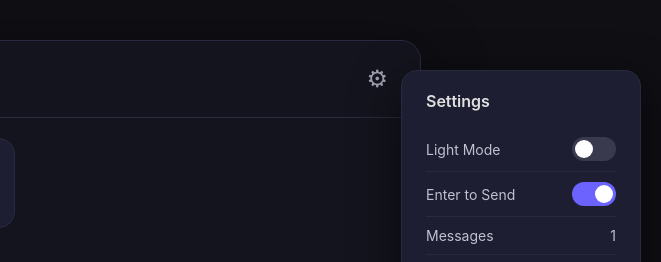
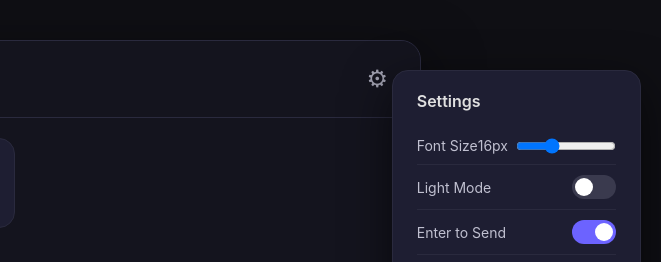
Before and after one commit to saschool12/Jhonnychatbox, a website: page index.html in a window 1280 px wide. Both pictures are taken after a click on the button "Settings". Shown: the top 262 px of the page, 619-1280 px from the left. Drawn offline with Linux system fonts and the light colour scheme.

Commit message:
Update index.html

```diff
--- a/index.html
+++ b/index.html
@@ -45,6 +45,15 @@
         id="settingsPanel">
 
         <h2>Settings</h2>
+
+        <!-- Font Size -->
+        <div class="setting">
+            <span>Font Size</span>
+            <div style="display:flex;align-items:center;gap:8px;flex:1;justify-content:flex-end;">
+                <span id="fontSizeLabel">16px</span>
+                <input type="range" id="fontSizeSlider" min="12" max="24" value="16" step="1" style="width:100px;">
+            </div>
+        </div>
 
         <div class="setting">
             <span>Light Mode</span>
```
